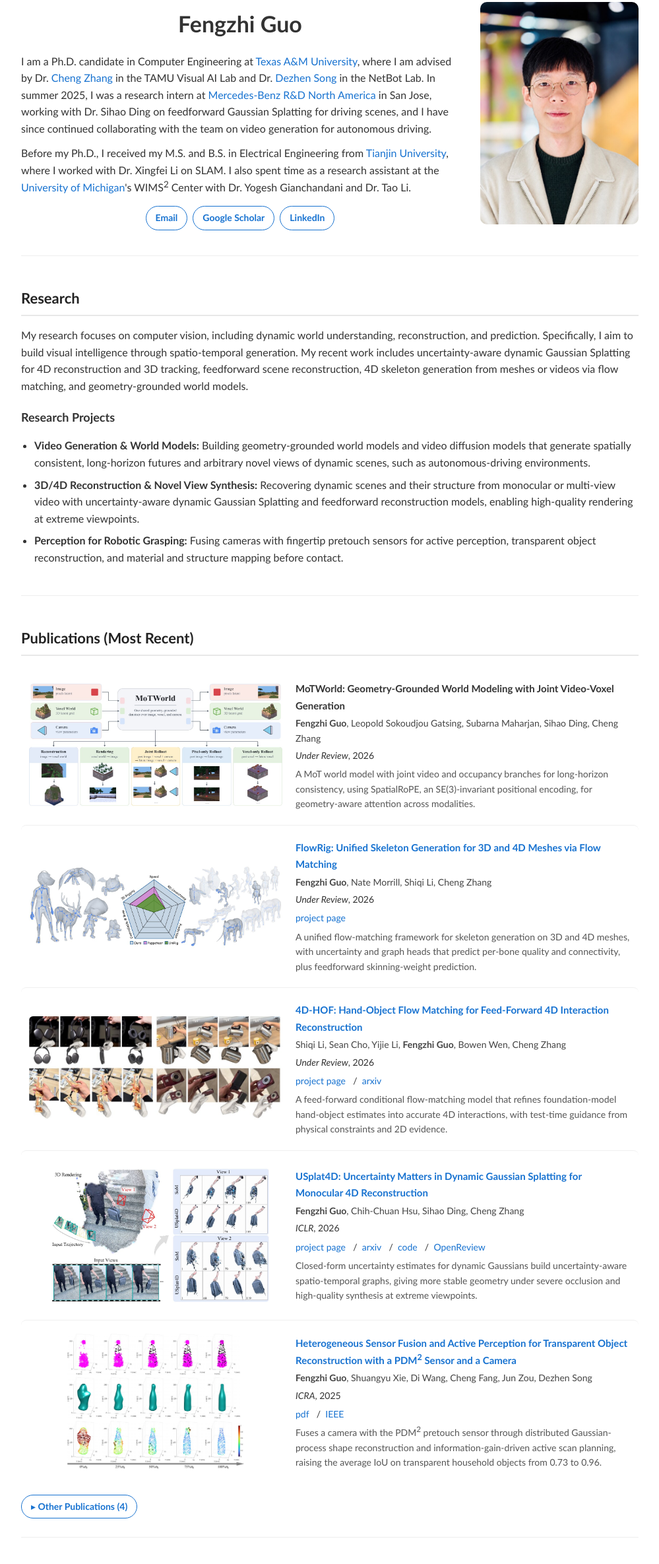
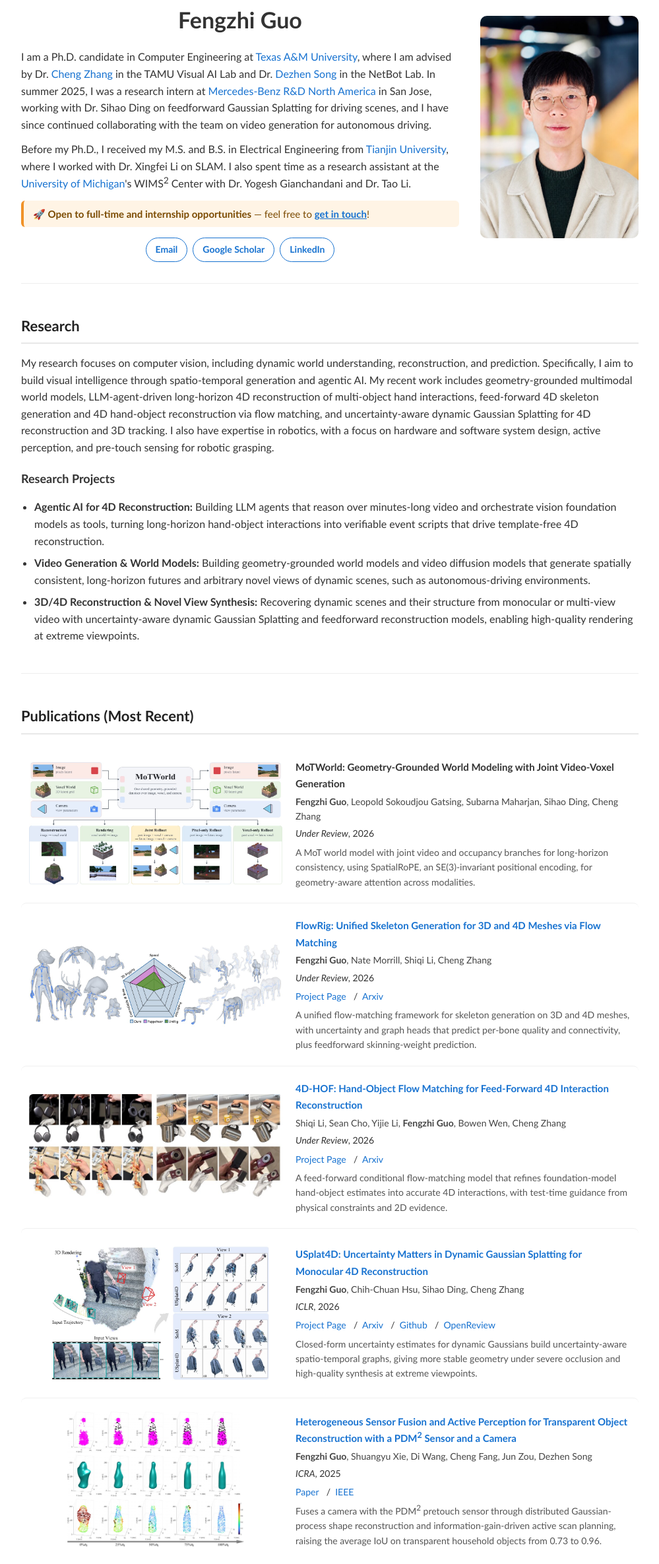
Before and after one commit to percool/percool.github.io, a plain HTML site: page index.html in a window 1280 px wide. Shown: the part 37-2407 px from the top of the page at 66% size, without its empty margins (140-1139 px from the left). Drawn offline with Linux system fonts and the light colour scheme.

Commit message:
add Agentic AI

```diff
--- a/index.html
+++ b/index.html
@@ -42,6 +42,10 @@
           Dr. Yogesh Gianchandani and Dr. Tao Li. -->
         </p>
 
+        <p class="open-banner">
+          🚀 <strong>Open to full-time and internship opportunities</strong> &mdash; feel free to <a href="mailto:fengzh_g@tamu.edu">get in touch</a>!
+        </p>
+
         <!-- Uncomment to show a job-market banner.
         <div class="job-banner">
           🚀 <strong>On the 2027 Job Market:</strong> Looking for research scientist roles in world models and 3D/4D vision. Please <a href="mailto:fengzh_g@tamu.edu">get in touch</a>!
@@ -74,16 +78,27 @@
     <!-- Research -->
     <div class="section">
       <h2 class="section-heading">Research</h2>
-      <p>
+      <!-- <p>
         My research focuses on computer vision, including dynamic world understanding, reconstruction, and
         prediction. Specifically, I aim to build visual intelligence through
         spatio-temporal generation. My recent work includes uncertainty-aware dynamic Gaussian
         Splatting for 4D reconstruction and 3D tracking, feedforward scene reconstruction, 4D skeleton generation
         from meshes or videos via flow matching, and geometry-grounded world models.
+      </p> -->
+      <p>
+        My research focuses on computer vision, including dynamic world understanding, reconstruction, and prediction.
+        Specifically, I aim to build visual intelligence through spatio-temporal generation and agentic AI.
+        My recent work includes geometry-grounded multimodal world models, LLM-agent-driven long-horizon 4D reconstruction of multi-object hand interactions, feed-forward 4D skeleton generation and 4D hand-object reconstruction via flow matching, and uncertainty-aware dynamic Gaussian Splatting for 4D reconstruction and 3D tracking.
+        I also have expertise in robotics, with a focus on hardware and software system design, active perception, and pre-touch sensing for robotic grasping.
       </p>
 
       <h3 class="subsection-heading">Research Projects</h3>
       <ul class="research-list">
+        <li>
+          <strong>Agentic AI for 4D Reconstruction:</strong> Building LLM agents that reason over minutes-long
+          video and orchestrate vision foundation models as tools, turning long-horizon hand-object
+          interactions into verifiable event scripts that drive template-free 4D reconstruction.
+        </li>
         <li>
           <strong>Video Generation &amp; World Models:</strong> Building geometry-grounded world models and video
           diffusion models that generate spatially consistent, long-horizon futures and arbitrary novel views of
@@ -94,10 +109,10 @@
           structure from monocular or multi-view video with uncertainty-aware dynamic Gaussian Splatting and
           feedforward reconstruction models, enabling high-quality rendering at extreme viewpoints.
         </li>
-        <li>
+        <!-- <li>
           <strong>Perception for Robotic Grasping:</strong> Fusing cameras with fingertip pretouch sensors for
           active perception, transparent object reconstruction, and material and structure mapping before contact.
-        </li>
+        </li> -->
       </ul>
     </div>
 
@@ -131,7 +146,8 @@
             <div class="authors"><strong>Fengzhi Guo</strong>, Nate Morrill, Shiqi Li, Cheng Zhang</div>
             <div class="venue"><em>Under Review</em>, 2026</div>
             <div class="pub-links">
-              <a href="https://tamu-visual-ai.github.io/FlowRig/">project page</a>
+              <a href="https://tamu-visual-ai.github.io/FlowRig/">Project Page</a> &nbsp;/&nbsp;
+              <a href="https://arxiv.org/abs/2611.03775v2">Arxiv</a>
             </div>
             <p>A unified flow-matching framework for skeleton generation on 3D and 4D meshes, with uncertainty and graph heads that predict per-bone quality and connectivity, plus feedforward skinning-weight prediction.</p>
           </div>
@@ -149,8 +165,8 @@
             <div class="authors">Shiqi Li, Sean Cho, Yijie Li, <strong>Fengzhi Guo</strong>, Bowen Wen, Cheng Zhang</div>
             <div class="venue"><em>Under Review</em>, 2026</div>
             <div class="pub-links">
-              <a href="https://tamu-visual-ai.github.io/4D-HOF/">project page</a> &nbsp;/&nbsp;
-              <a href="https://arxiv.org/abs/2610.08782">arxiv</a>
+              <a href="https://tamu-visual-ai.github.io/4D-HOF/">Project Page</a> &nbsp;/&nbsp;
+              <a href="https://arxiv.org/abs/2610.08782">Arxiv</a>
             </div>
             <p>A feed-forward conditional flow-matching model that refines foundation-model hand-object estimates into accurate 4D interactions, with test-time guidance from physical constraints and 2D evidence.</p>
           </div>
@@ -168,9 +184,9 @@
             <div class="authors"><strong>Fengzhi Guo</strong>, Chih-Chuan Hsu, Sihao Ding, Cheng Zhang</div>
             <div class="venue"><em>ICLR</em>, 2026</div>
             <div class="pub-links">
-              <a href="https://tamu-visual-ai.github.io/usplat4d/">project page</a> &nbsp;/&nbsp;
-              <a href="https://arxiv.org/abs/2510.12768">arxiv</a> &nbsp;/&nbsp;
-              <a href="https://github.com/TAMU-Visual-AI/usplat4d">code</a> &nbsp;/&nbsp;
+              <a href="https://tamu-visual-ai.github.io/usplat4d/">Project Page</a> &nbsp;/&nbsp;
+              <a href="https://arxiv.org/abs/2510.12768">Arxiv</a> &nbsp;/&nbsp;
+              <a href="https://github.com/TAMU-Visual-AI/usplat4d">Github</a> &nbsp;/&nbsp;
               <a href="https://openreview.net/forum?id=m3rZ7Fdlst">OpenReview</a>
             </div>
             <p>Closed-form uncertainty estimates for dynamic Gaussians build uncertainty-aware spatio-temporal graphs, giving more stable geometry under severe occlusion and high-quality synthesis at extreme viewpoints.</p>
@@ -189,7 +205,7 @@
             <div class="authors"><strong>Fengzhi Guo</strong>, Shuangyu Xie, Di Wang, Cheng Fang, Jun Zou, Dezhen Song</div>
             <div class="venue"><em>ICRA</em>, 2025</div>
             <div class="pub-links">
-              <a href="https://par.nsf.gov/servlets/purl/10580169">pdf</a> &nbsp;/&nbsp;
+              <a href="https://par.nsf.gov/servlets/purl/10580169">Paper</a> &nbsp;/&nbsp;
               <a href="https://ieeexplore.ieee.org/document/11128748">IEEE</a>
             </div>
             <p>Fuses a camera with the PDM<sup>2</sup> pretouch sensor through distributed Gaussian-process shape reconstruction and information-gain-driven active scan planning, raising the average IoU on transparent household objects from 0.73 to 0.96.</p>
@@ -215,7 +231,7 @@
               <div class="authors">Cheng Fang, Zhiyu Yan, <strong>Fengzhi Guo</strong>, Shuangliang Li, Dezhen Song, Jun Zou</div>
               <div class="venue"><em>ICRA</em>, 2025</div>
               <div class="pub-links">
-                <a href="https://par.nsf.gov/servlets/purl/10580168">pdf</a> &nbsp;/&nbsp;
+                <a href="https://par.nsf.gov/servlets/purl/10580168">Paper</a> &nbsp;/&nbsp;
                 <a href="https://doi.org/10.1109/ICRA55743.2025.11127586">IEEE</a>
               </div>
               <p>A fiber-tip optical ultrasound receiver makes the pretouch sensor smaller and immune to electromagnetic interference while keeping its ranging and material/structure sensing performance.</p>
@@ -270,7 +286,7 @@
               <div class="authors">Di Wang*, <strong>Fengzhi Guo*</strong>, Cheng Fang, Jun Zou, Dezhen Song &nbsp;(*co-first author)</div>
               <div class="venue"><em>CASE</em>, 2022</div>
               <div class="pub-links">
-                <a href="https://par.nsf.gov/servlets/purl/10386371">pdf</a> &nbsp;/&nbsp;
+                <a href="https://par.nsf.gov/servlets/purl/10386371">Paper</a> &nbsp;/&nbsp;
                 <a href="https://doi.org/10.1109/CASE49997.2022.9926523">IEEE</a>
               </div>
               <p>An automatic object scanning system, built by refitting a 3D printer with a motorized turntable, plus a calibration method for the fingertip DMDSM sensor and scanner.</p>
--- a/stylesheet.css
+++ b/stylesheet.css
@@ -884,3 +884,25 @@ body.dark .job-banner a {
 body.dark .job-banner a:hover {
   color: #fca5a5 !important;
 }
+
+/* Open-to-work line under the bio */
+.open-banner {
+  margin: 14px 0 4px;
+  padding: 8px 14px;
+  border-left: 4px solid #f09228;
+  border-radius: 6px;
+  background-color: #fff4e5;
+  color: #7a4a00;
+  font-size: 15px;
+}
+
+.open-banner a {
+  font-weight: 700;
+  text-decoration: underline;
+}
+
+body.dark .open-banner {
+  background-color: #3a2a12;
+  color: #f6c98a;
+  border-left-color: #f0a848;
+}
```
